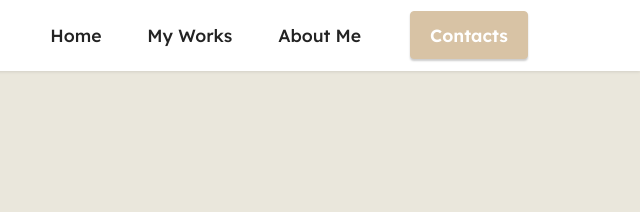
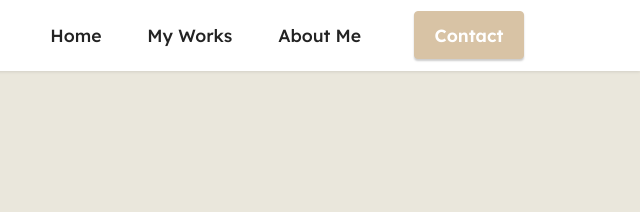
Before and after one commit to aleemujtaba/PortfolioWeb, a plain HTML site: page index.html in a window 1280 px wide. Shown: the top 212 px of the page, 640-1280 px from the left. Drawn offline with Linux system fonts and the light colour scheme; files whose address does not match are found by name.

Commit message:
Portfolio 1

```diff
--- a/index.html
+++ b/index.html
@@ -50,7 +50,7 @@
                 </ul>
 
                 <div class="navbar-buttons mbr-section-btn"><a class="btn btn-secondary display-4" href="index.html#form4-6">
-                        Contacts</a></div>
+                        Contact</a></div>
             </div>
         </div>
     </nav>
```
